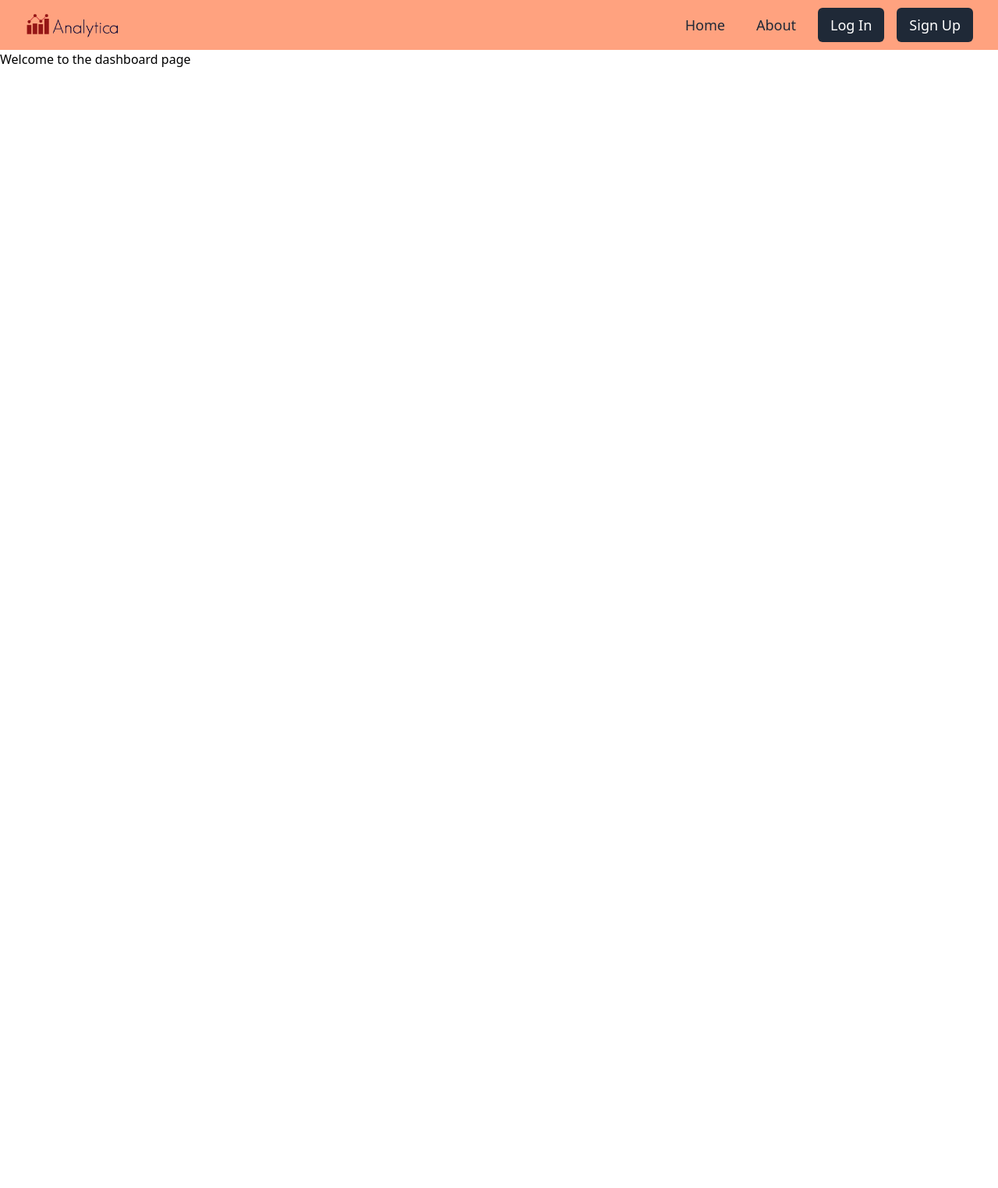
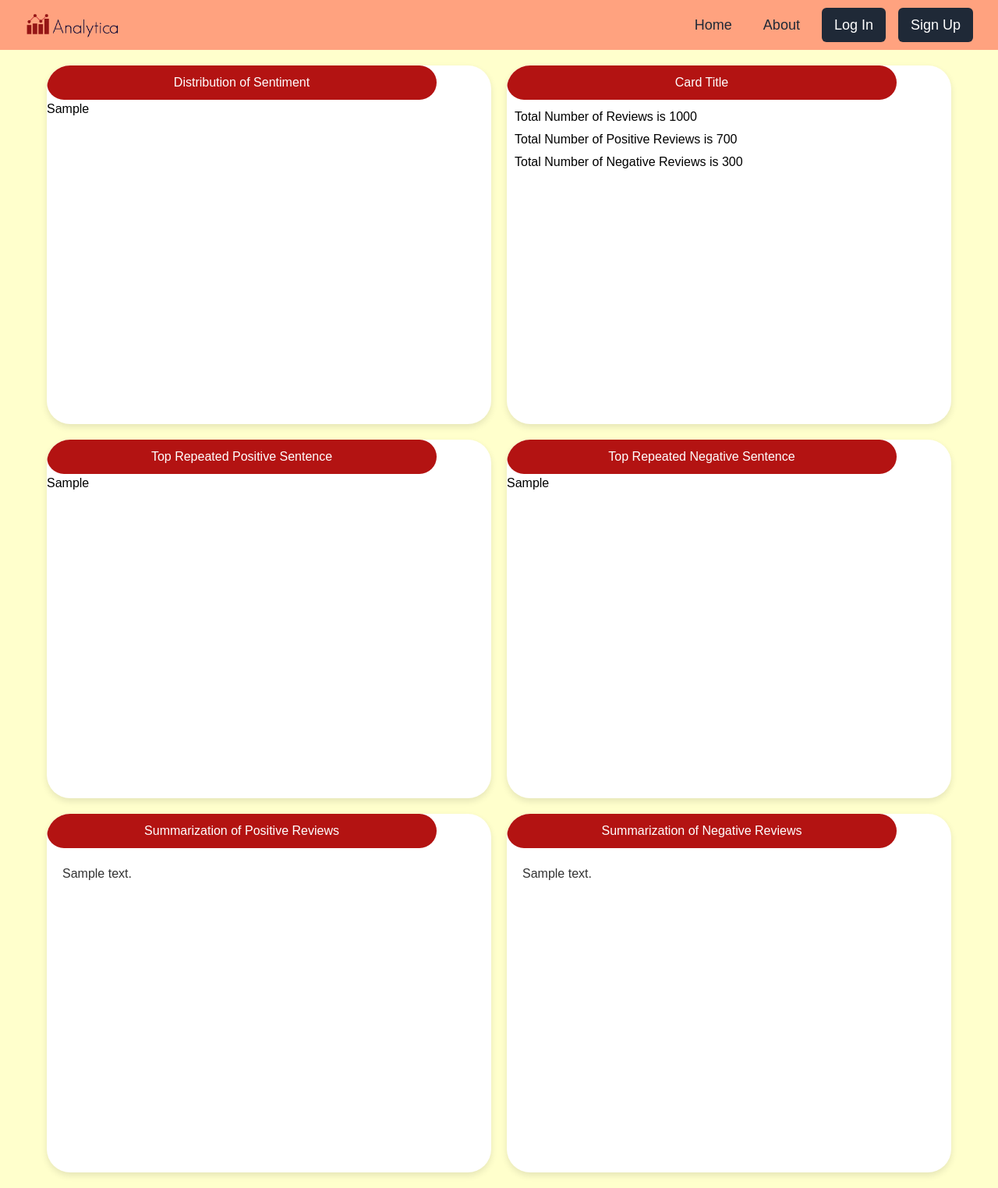
Before and after one commit to ahmed09832/final_project, a Flask app: template analytica/templates/dashboard.html in a window 1280 px wide. Shown: the whole page at 78% size. Before the commit the page ends 86 px from the top, so only its background shows below. Run offline with Flask 3, Linux system fonts and the light colour scheme; the template is opened without the code that fills it: most values are stand-ins (such as "Sample title", 1, 10 or a date in 2020); some libraries are stand-ins or nearby versions.

Commit message:
add front-end code for the dashboard

```diff
--- a/analytica/templates/dashboard.html
+++ b/analytica/templates/dashboard.html
@@ -9,9 +9,127 @@
 
 {% block styles %}
 
+<style>
+
+    body {
+        font-family: 'Arial', sans-serif;
+        background-color: #ffffcc;
+        margin: 0;
+    }
+
+    .grid-container {
+        display: grid;
+        grid-template-rows: repeat(3, minmax(100px, 1fr));
+        grid-template-columns: 1fr 1fr;
+        gap: 20px;
+        padding: 20px;
+        max-width: 1200px;
+        margin: auto;
+    }
+
+    .grid-item {
+        height: 460px;
+        box-shadow: 0 4px 8px rgba(0, 0, 0, 0.1);
+        border-radius: 30px 30px 30px 30px;
+        overflow: hidden;
+        background-color: #fff;
+        display: flex;
+        flex-direction: column;
+    }
+
+    .grid-item img {
+        width: 100%;
+        height: auto;
+    }
+
+    .list-text {
+        list-style: none;
+        padding: 10px;
+        flex: 1;
+    }
+
+    .list-text li {
+        margin-bottom: 5px;
+        font-size: 1em; /* Adjust font size for better responsiveness */
+    }
+
+    .wordcloud {
+        width: 100%;
+        height: auto;
+        flex: 1;
+    }
+
+    .custom-paragraph {
+        padding: 20px;
+        font-size: 16px;
+        line-height: 1.6;
+        color: #333;
+    }
+
+    h3 {
+        width: 500px;
+        margin-top: 9px;
+        margin-left: 30px;
+        padding: 10px;
+        background-color: #B31312;
+        color: #fff;
+        border-radius: 40px 40px 40px 40px;
+        text-align: center;
+    }
+
+    @media (max-width: 768px) {
+        .grid-container {
+            grid-template-columns: 1fr;
+        }
+
+        h3 {
+            font-size: 1.5em; /* Adjust font size for better responsiveness on smaller screens */
+        }
+    }
+
+</style>
 {% endblock %}
 
 
 {% block content %}
-    <h1>Welcome to the dashboard page</h1>
+
+<body>
+
+    <div class="grid-container">
+        <!-- First Row -->
+        <div class="grid-item">
+            <h3>Distribution of Sentiment</h3>
+            <div id="pie-chart">{{ pie_html|safe }}</div>
+        </div>
+        <div class="grid-item">
+            <h3>Card Title</h3>
+            <ul class="list-text">
+                <li>Total Number of Reviews is 1000</li>
+                <li>Total Number of Positive Reviews is 700</li>
+                <li>Total Number of Negative Reviews is 300</li>
+            </ul>
+        </div>
+
+        <!-- Second Row -->
+        <div class="grid-item">
+            <h3>Top Repeated Positive Sentence</h3>
+            <div id="bar-chart-left">{{ bar_left_html|safe }}</div>
+        </div>
+        <div class="grid-item">
+            <h3>Top Repeated Negative Sentence</h3>
+            <div id="bar-chart-right">{{ bar_right_html|safe }}</div>
+        </div>
+
+        <!-- Third Row -->
+        <div class="grid-item" id="header1">
+            <h3>Summarization of Positive Reviews</h3>
+            <div class="custom-paragraph">{{ pos_summary }}</div>
+        </div>
+        <div class="grid-item" id="header2">
+            <h3>Summarization of Negative Reviews</h3>
+            <div class="custom-paragraph">{{ neg_summary }}</div>
+        </div>
+    </div>
+</body>
+
 {% endblock %}
```
